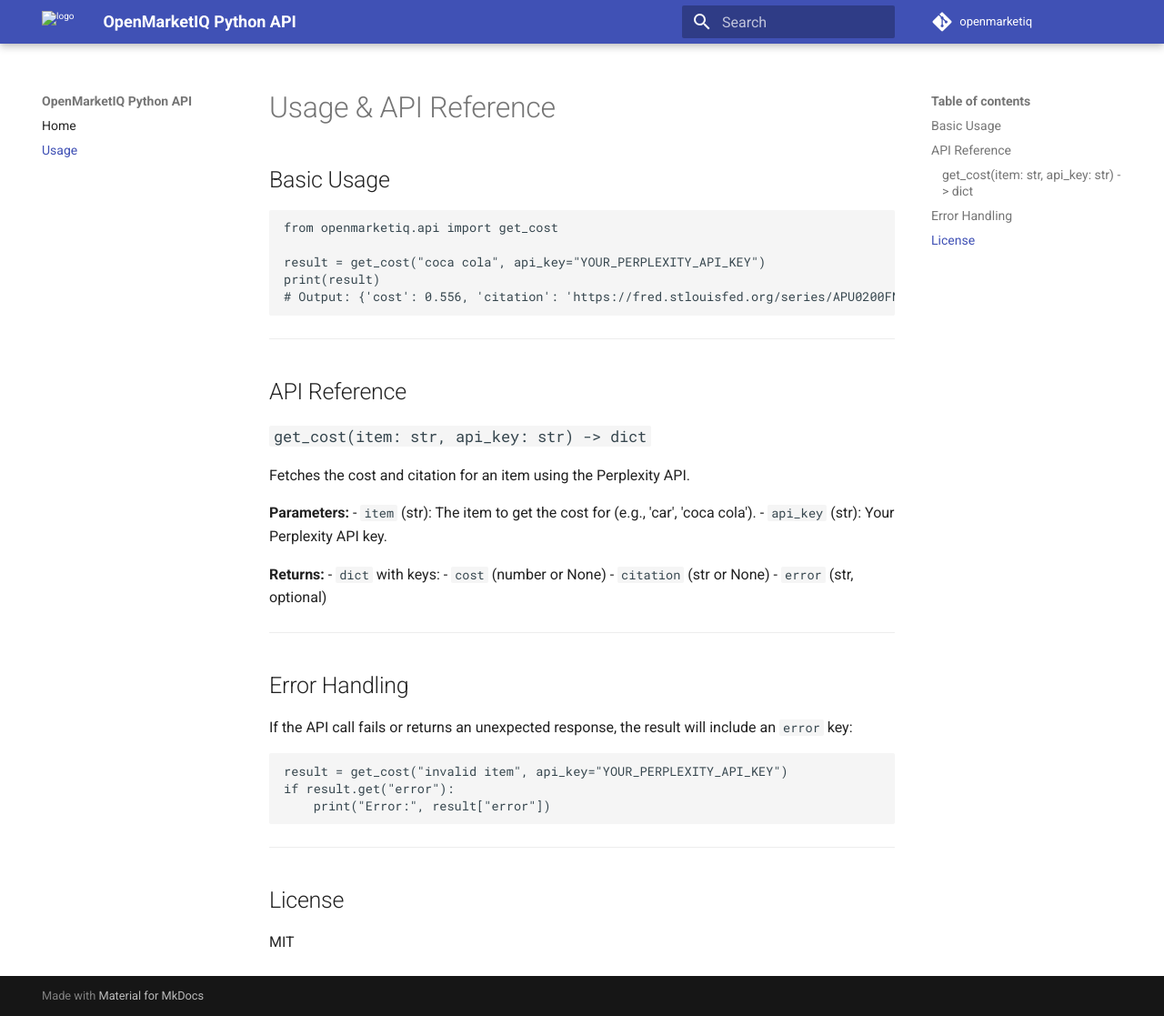
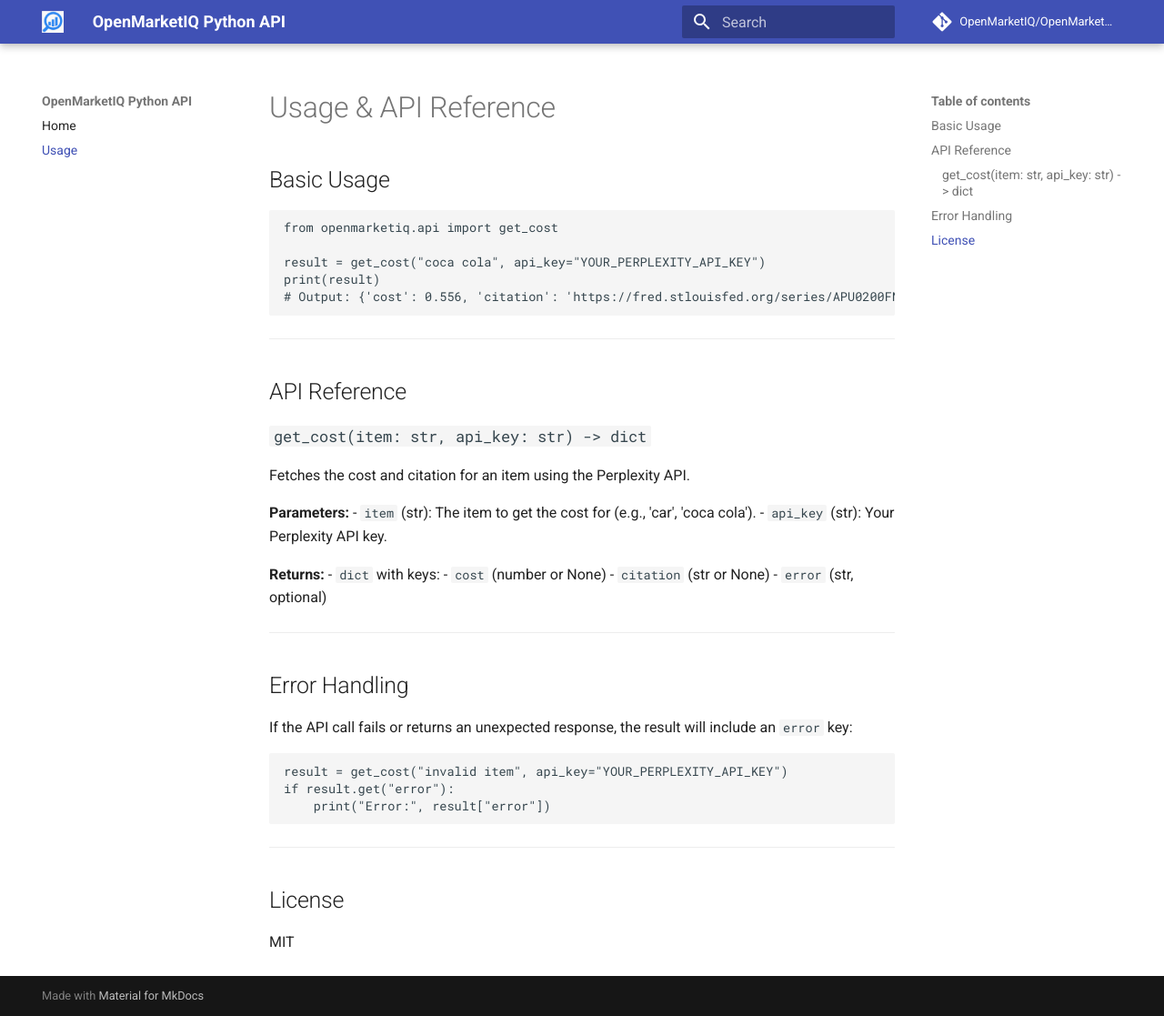
Before and after one commit to OpenMarketIQ/OpenMarketIQ, an MkDocs documentation site: the page built from docs/usage.md, in a window 1280 px wide and 1117 px high. Shown: the whole window at 91% size. Built offline with MkDocs 1.6.1 and Material for MkDocs 9.7.7, drawn with Linux system fonts in a browser that asks for light colours; comment, search, counter and statistics services are not loaded.

Commit message:
Update mkdocs.yml and index.md to correct logo and favicon paths, and update repository URL and name for OpenMarketIQ.

```diff
--- a/mkdocs.yml
+++ b/mkdocs.yml
@@ -5,7 +5,7 @@
   - Usage: usage.md
 theme:
   name: material
-  logo: assets/OpenMarketIQ Logo small.png
-  favicon: assets/OpenMarketIQ favicon-32x32.png
-repo_url: https://github.com/yourusername/openmarketiq
-repo_name: openmarketiq
+  logo: OpenMarketIQ_Logo_small.png
+  favicon: ../assets/OpenMarketIQ favicon-32x32.png
+repo_url: https://github.com/OpenMarketIQ/OpenMarketIQ
+repo_name: OpenMarketIQ/OpenMarketIQ
```
Also changed, not shown: docs/index.md (+3 -1 lines), docs/OpenMarketIQ small favicon-32x32.png (added), docs/OpenMarketIQ_Logo_small.png (added).
